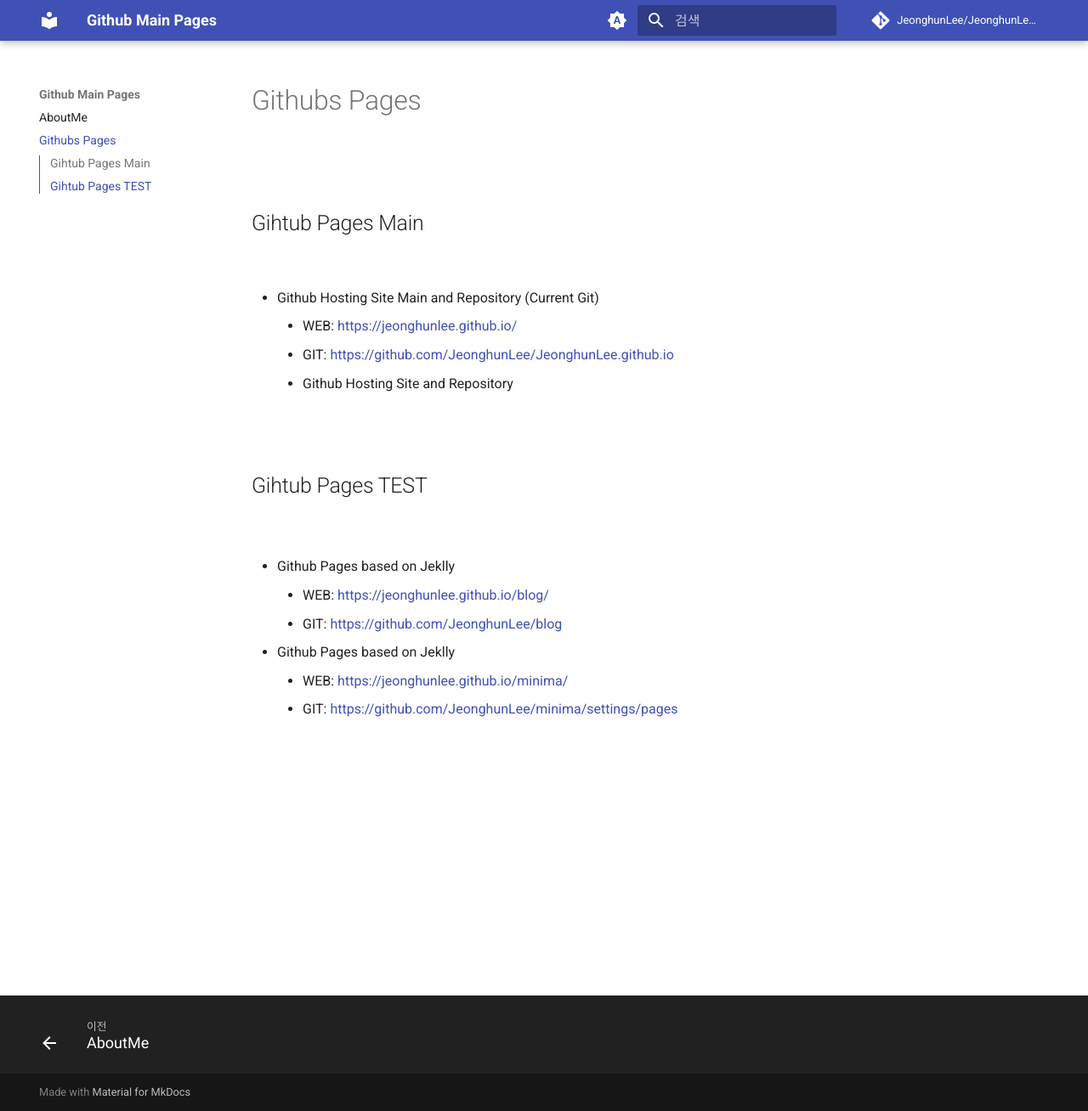
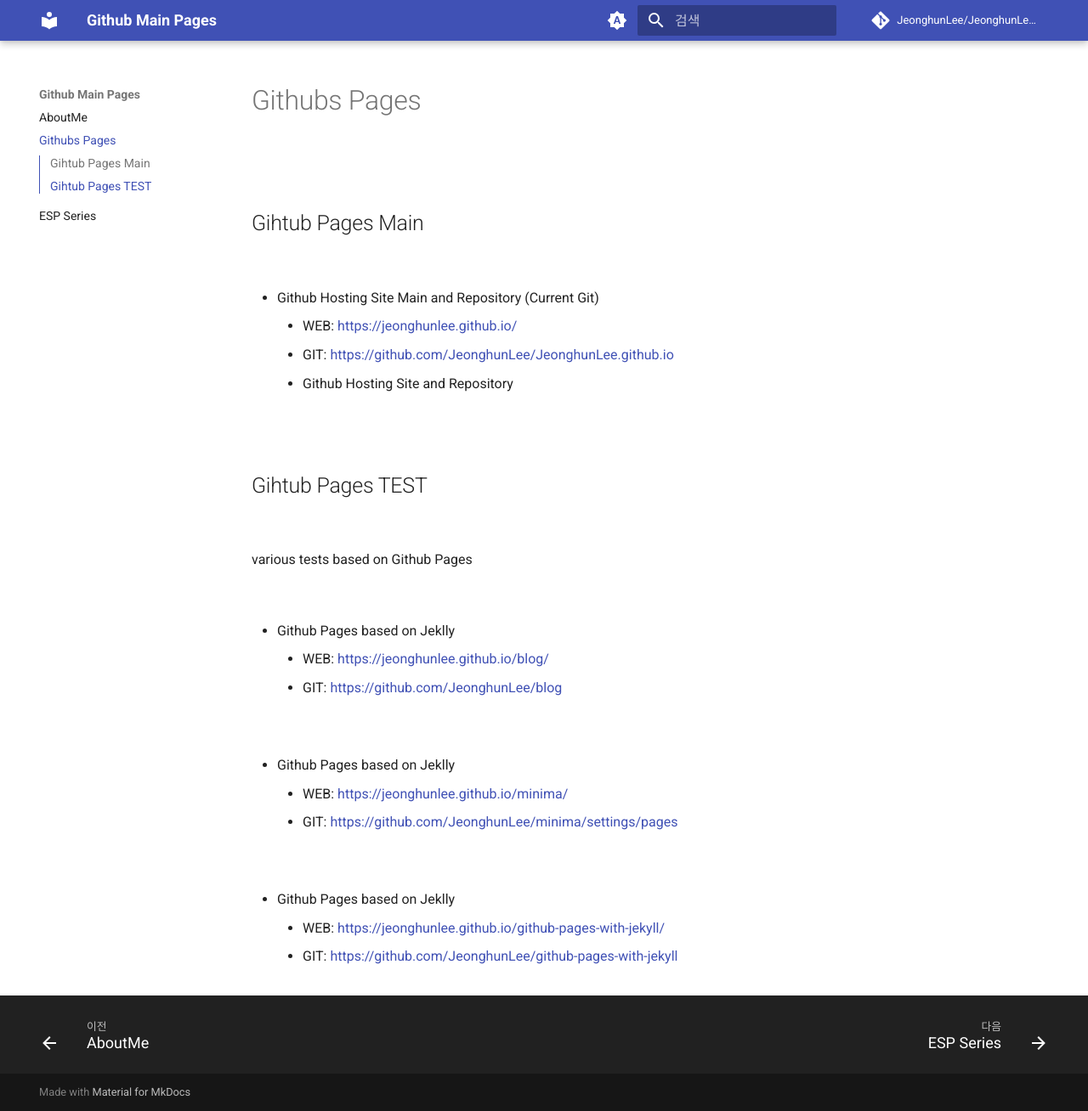
Before and after one commit to JeonghunLee/JeonghunLee.github.io, an MkDocs documentation site: the page built from docs/project_github_pages.md, in a window 1280 px wide and 1308 px high. Shown: the whole window at 85% size. Built offline with MkDocs 1.6.1 and Material for MkDocs 9.7.7, drawn with Linux system fonts in a browser that asks for light colours; comment, search, counter and statistics services are not loaded.

Commit message:
update it

```diff
--- a/docs/project_github_pages.md
+++ b/docs/project_github_pages.md
@@ -17,13 +17,22 @@
 
 <br>
 
+various tests based on Github Pages
+
+<br>
+
 * Github Pages based on Jeklly
     * WEB: https://jeonghunlee.github.io/blog/
     * GIT: https://github.com/JeonghunLee/blog
 
+<br>
 
 * Github Pages based on Jeklly
     * WEB: https://jeonghunlee.github.io/minima/
     * GIT: https://github.com/JeonghunLee/minima/settings/pages
 
 <br>
+
+* Github Pages based on Jeklly
+    * WEB: https://jeonghunlee.github.io/github-pages-with-jekyll/
+    * GIT: https://github.com/JeonghunLee/github-pages-with-jekyll
--- a/mkdocs.yml
+++ b/mkdocs.yml
@@ -8,6 +8,7 @@
 nav:
   - AboutMe: index.md
   - Githubs Pages: project_github_pages.md
+  - ESP Series: project_esp_series.md
 
 
 plugins:
```
Also changed, not shown: docs/index.md (+4 -0 lines), docs/project_esp_series.md (added, +63 -0 lines).
